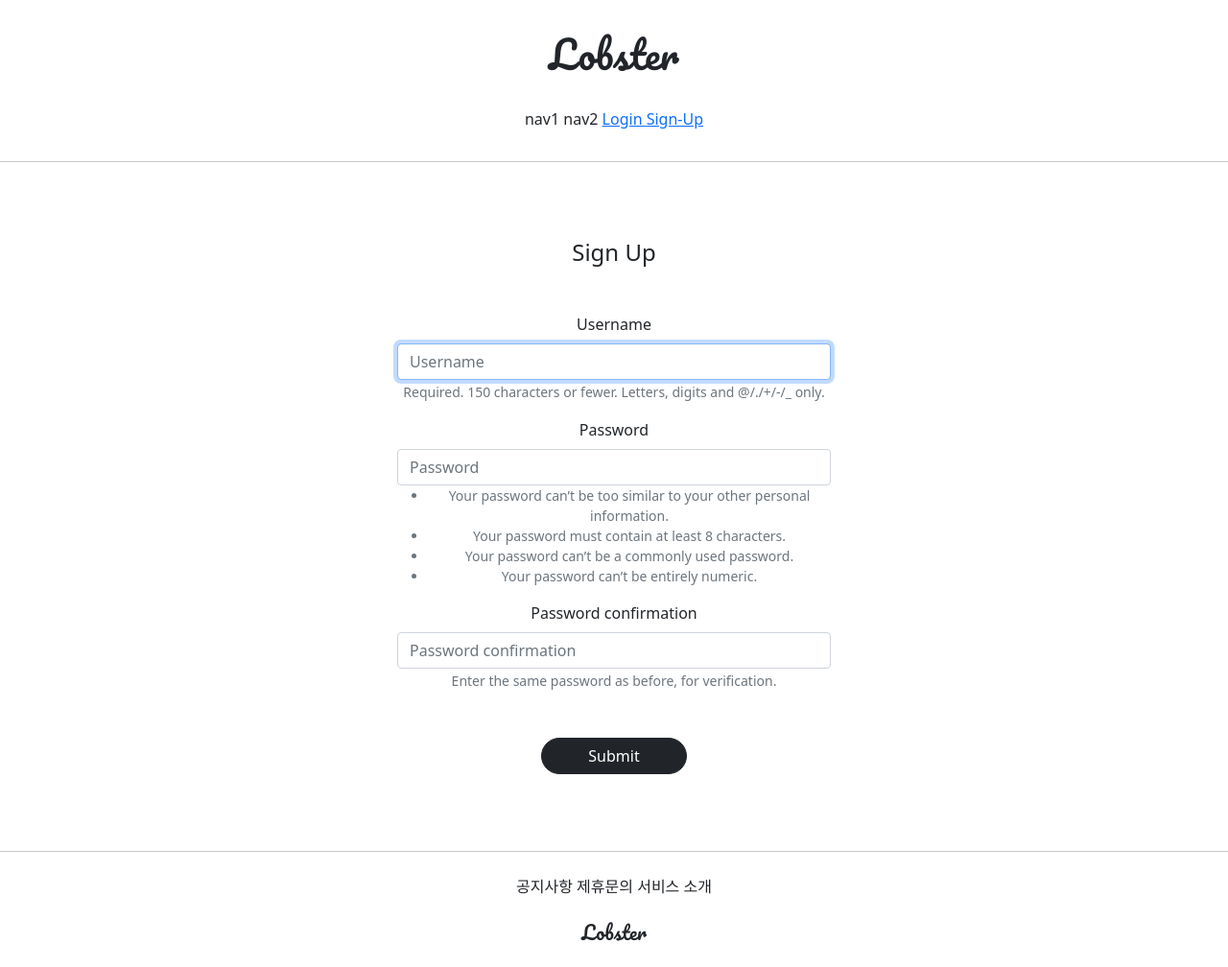
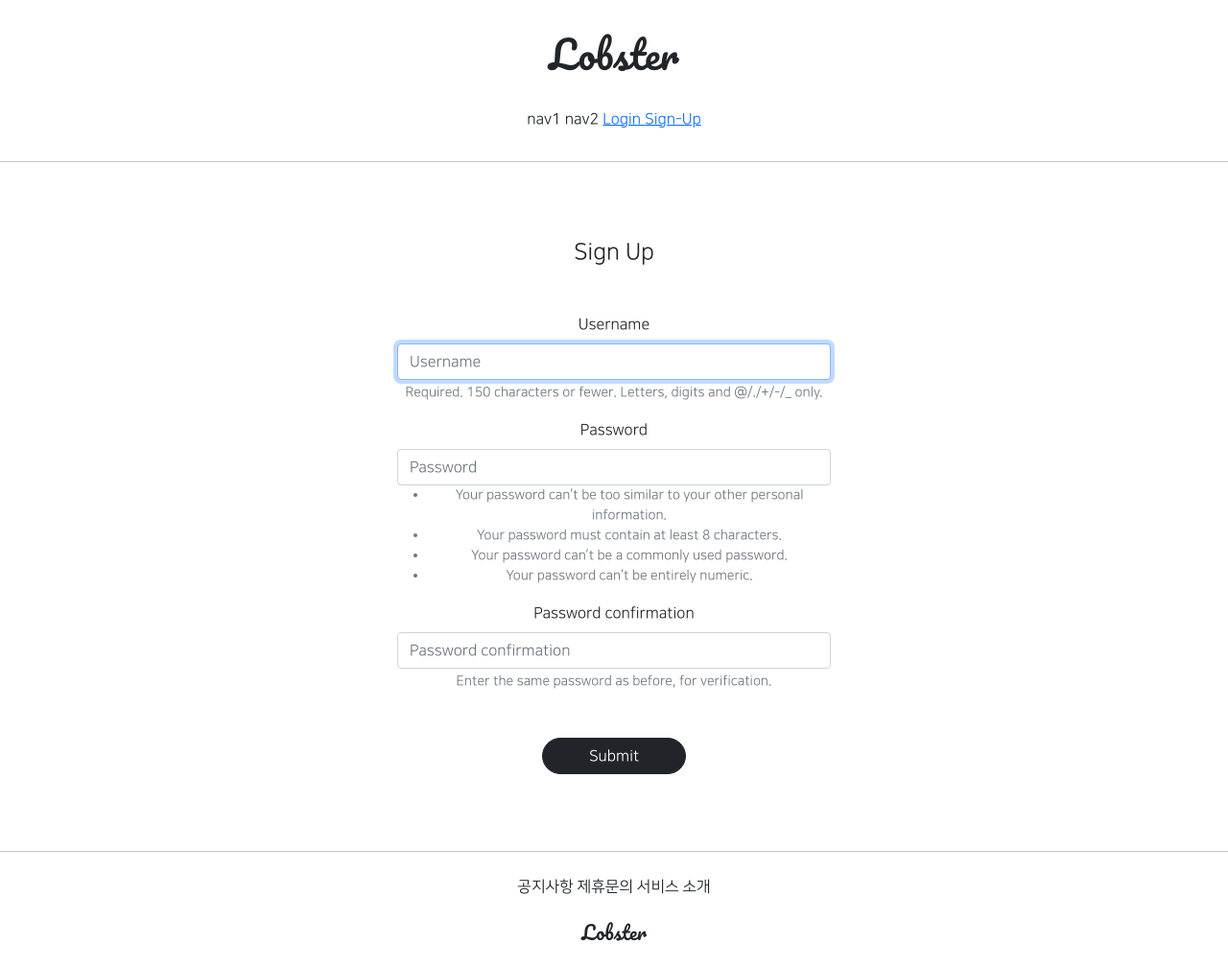
Before and after one commit to innamtt/gis_practice, a Django app: page /accounts/create/ in a window 1280 px wide. Shown: the whole page at 96% size. Run offline with Django 3.2, Linux system fonts and the light colour scheme; parts of the project's set-up code (start-up, migrations or seed data) failed here and were passed over; some libraries are stand-ins or nearby versions.

Commit message:
2021-07-15 3rd Commit

```diff
--- a/templates/base.html
+++ b/templates/base.html
@@ -1,7 +1,7 @@
 <!DOCTYPE html>
 <html lang="en">
 {% include 'head.html' %}
-<body>
+<body style = "font-family: 'NanumSquareR'">
 {% include 'header.html' %}
 
 <hr>
--- a/templates/head.html
+++ b/templates/head.html
@@ -14,4 +14,28 @@
 
     {#  STATIC FILES LINK  #}
     <link rel="stylesheet" type="text/css" href="{% static 'base.css' %}">
+
+    {# NANUM_SQUARE FONTS STYLE #}
+    <style>
+        @font-face {
+            font-family: 'NanumSquareR';
+            src: local('NanumSquareR'),
+            url("{% static 'fonts/NanumSquareR.otf' %}") format("opentype");
+        }
+        @font-face {
+            font-family: 'NanumSquareEB';
+            src: local('NanumSquareEB'),
+            url("{% static 'fonts/NanumSquareEB.otf' %}") format("opentype");
+        }
+        @font-face {
+            font-family: 'NanumSquareB';
+            src: local('NanumSquareB'),
+            url("{% static 'fonts/NanumSquareB.otf' %}") format("opentype");
+        }
+        @font-face {
+            font-family: 'NanumSquareL';
+            src: local('NanumSquareL'),
+            url("{% static 'fonts/NanumSquareL.otf' %}") format("opentype");
+        }
+    </style>
 </head>
```
Also changed, not shown: static/fonts/NanumSquareB.otf (added), static/fonts/NanumSquareEB.otf (added), static/fonts/NanumSquareL.otf (added), static/fonts/NanumSquareR.otf (added).
